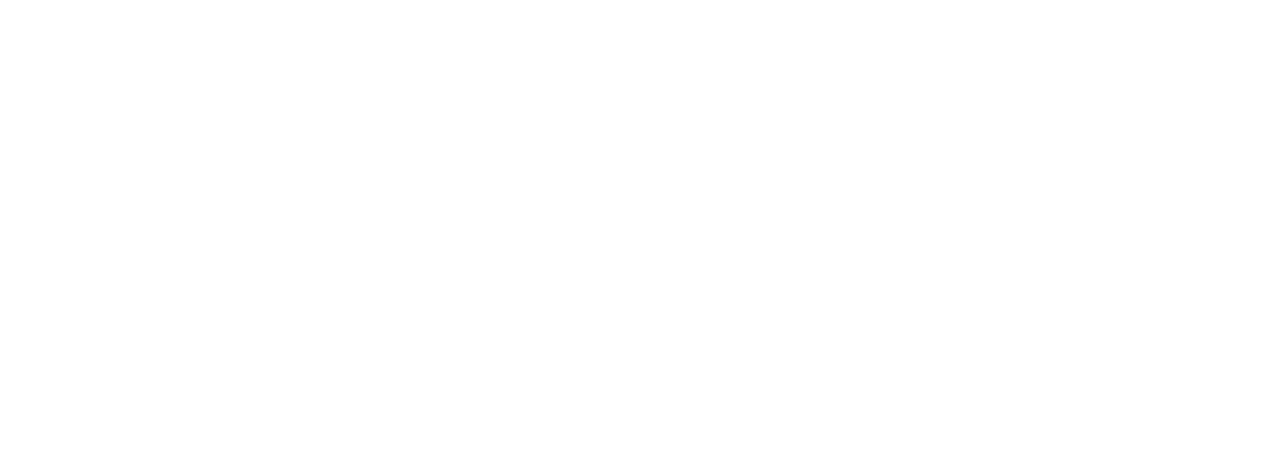
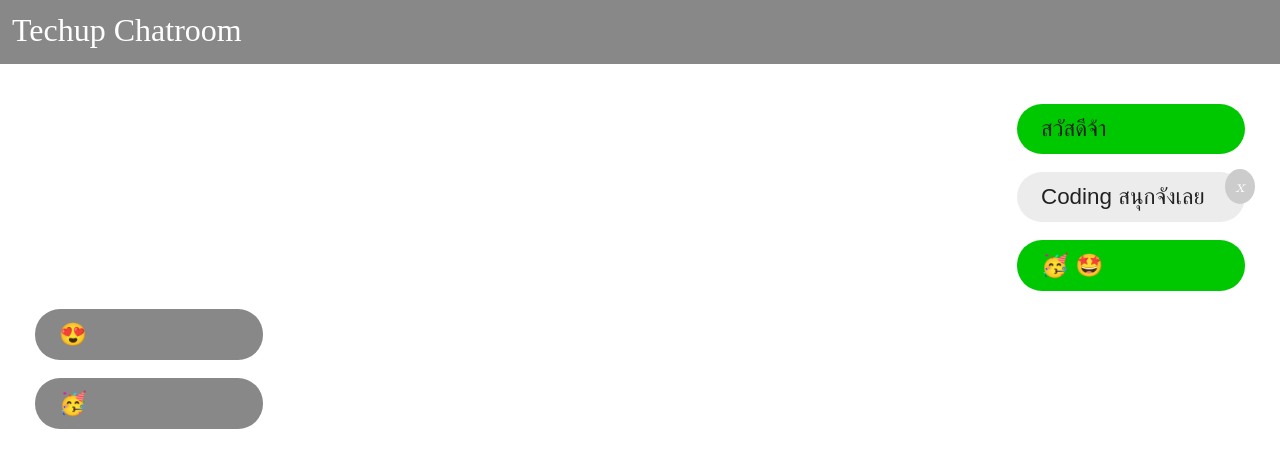
Before and after one commit to xcnn1412/css-positioned-layout, a website: page ex2-techup-chatroom/index.html in a window 1280 px wide. Drawn offline with Linux system fonts and the light colour scheme.

Commit message:
refactor: update HTML structure and enhance CSS styles for Bubble Tea Shop and TechUp Chatroom

```diff
--- a/ex1-bubble-tea-shop/style.css
+++ b/ex1-bubble-tea-shop/style.css
@@ -1,5 +1,62 @@
 body {
   font-family: "Kanit";
+  background: #000;
+  min-height: 100vh;
+  margin: 0;
+  display: flex;
+  align-items: center;
+  justify-content: center;
+  position: relative;
+}
+
+.card {
+  background: #fff;
+  box-shadow: 0 2px 8px rgba(0, 0, 0, 0.15);
+  overflow: hidden;
+  width: 700px;
+  position: relative;
+  border: 8px solid #fff;
+}
+
+.card-img {
+  width: 100%;
+  display: block;
+  border-radius: 8px;
+}
+
+.card-location {
+  position: absolute;
+  top: 25px;
+  right: 0px;
+  background: rgba(100, 100, 100, 0.7);
+  color: #fff;
+  font-size: 2rem;
+  padding: 0.3em 1.2em;
+  border-radius: 2px;
+  font-weight: 500;
+  max-width: 100px;
+  text-align: center;
+  white-space: nowrap;
+  overflow: hidden;
+  text-overflow: ellipsis;
+  /* max-width: 100px; */
+}
+
+.card-title {
+  position: absolute;
+  left: -15px;
+  bottom: -10px;
+  width: 100%;
+  background: linear-gradient(
+    0deg,
+    rgba(0, 0, 0, 0.7) 60%,
+    rgba(0, 0, 0, 0) 100%
+  );
+  color: #fff;
+  font-size: 2rem;
+  padding: 0.5em 0.7em;
+  font-weight: 500;
+  box-sizing: border-box;
 }
 
 /* Start coding here */
--- a/ex2-techup-chatroom/index.html
+++ b/ex2-techup-chatroom/index.html
@@ -1,20 +1,45 @@
 <!DOCTYPE html>
 <html lang="en">
-
   <head>
     <meta charset="UTF-8" />
     <meta http-equiv="X-UA-Compatible" content="IE=edge" />
     <meta name="viewport" content="width=device-width, initial-scale=1.0" />
     <link rel="stylesheet" href="./style.css" />
-  <script src="https://kit.fontawesome.com/bf7220ad33.js" crossorigin="anonymous"></script>
-  <link rel="preconnect" href="https://fonts.googleapis.com">
-  <link rel="preconnect" href="https://fonts.gstatic.com" crossorigin>
-  <link href="https://fonts.googleapis.com/css2?family=Sarabun&display=swap" rel="stylesheet">
+    <script
+      src="https://kit.fontawesome.com/bf7220ad33.js"
+      crossorigin="anonymous"
+    ></script>
+    <link rel="preconnect" href="https://fonts.googleapis.com" />
+    <link rel="preconnect" href="https://fonts.gstatic.com" crossorigin />
+    <link
+      href="https://fonts.googleapis.com/css2?family=Sarabun&display=swap"
+      rel="stylesheet"
+    />
     <title>Positioned Layout Exercise 2 TechUp Chatroom</title>
   </head>
 
   <body>
-  <!-- Start coding here -->
+    <div class="chatroom">
+      <div class="header">Techup Chatroom</div>
+      <div class="chat-container">
+        <div class="message right green">
+          <span>สวัสดีจ้า</span>
+        </div>
+        <div class="message right">
+          <span>Coding สนุกจังเลย</span>
+          <!-- <button class="close-btn">×</button> -->
+        </div>
+        <div class="message right green">
+          <span>🥳 🤩</span>
+        </div>
+        <div class="message left">
+          <span>😍</span>
+        </div>
+        <div class="message left">
+          <span>🥳</span>
+        </div>
+        <button class="close-btn"><i>x</i></button>
+      </div>
+    </div>
   </body>
-
 </html>
--- a/ex2-techup-chatroom/style.css
+++ b/ex2-techup-chatroom/style.css
@@ -1 +1,100 @@
 /* Start coding here */
+body {
+  margin: 0;
+  font-family: "Kanit", sans-serif;
+  background: #fff;
+}
+
+.chatroom {
+  width: 100vw;
+  height: 100vh;
+}
+
+.header {
+  background: #888;
+  color: #fff;
+  font-size: 2rem;
+  padding: 12px 12px 15px 12px;
+  font-family: serif;
+}
+
+.chat-container {
+  position: relative;
+  width: 100vw;
+  height: calc(100vh - 60px);
+  padding: 40px 0 0 0;
+}
+
+.message {
+  position: relative;
+  min-width: 180px;
+  max-width: 150px;
+  padding: 12px 24px;
+  border-radius: 25px;
+  margin-bottom: 18px;
+  font-size: 1.4rem;
+  display: flex;
+  align-items: center;
+  word-break: break-word;
+}
+
+.left {
+  background: #888;
+  color: #fff;
+  margin-left: 35px;
+  margin-right: auto;
+}
+
+.right {
+  background: #ececec;
+  color: #222;
+  margin-left: auto;
+  margin-right: 35px;
+  justify-content: flex-start;
+}
+
+.green {
+  background: #00c800;
+  color: black fle;
+}
+
+.close-btn {
+  position: absolute;
+  top: 105px;
+  right: 25px;
+  background: #ccc;
+  border: none;
+  border-radius: 75%;
+  width: 30px;
+  height: 35px;
+  font-size: 1.1rem;
+  color: white;
+  cursor: pointer;
+  display: flex;
+  align-items: center;
+  justify-content: center;
+  padding: 0;
+  font-family: "Latin Modern Math", "Cambria Math", "STIX Two Math",
+    "Noto Sans Math", serif;
+}
+
+.close-btn:hover {
+  background: #aaa;
+}
+
+.message.left.green {
+  position: relative;
+}
+
+.message.left.green::before {
+  content: "";
+  position: absolute;
+  left: -8px;
+  top: 10px;
+  width: 18px;
+  height: 28px;
+  background: #00c800;
+  border-top-left-radius: 60px 50px;
+  border-bottom-right-radius: 100px 80px;
+  transform: rotate(-15deg);
+}
```
Also changed, not shown: ex1-bubble-tea-shop/index.html (+4 -7 lines). Lines whose indentation alone changed are shown as unchanged.
